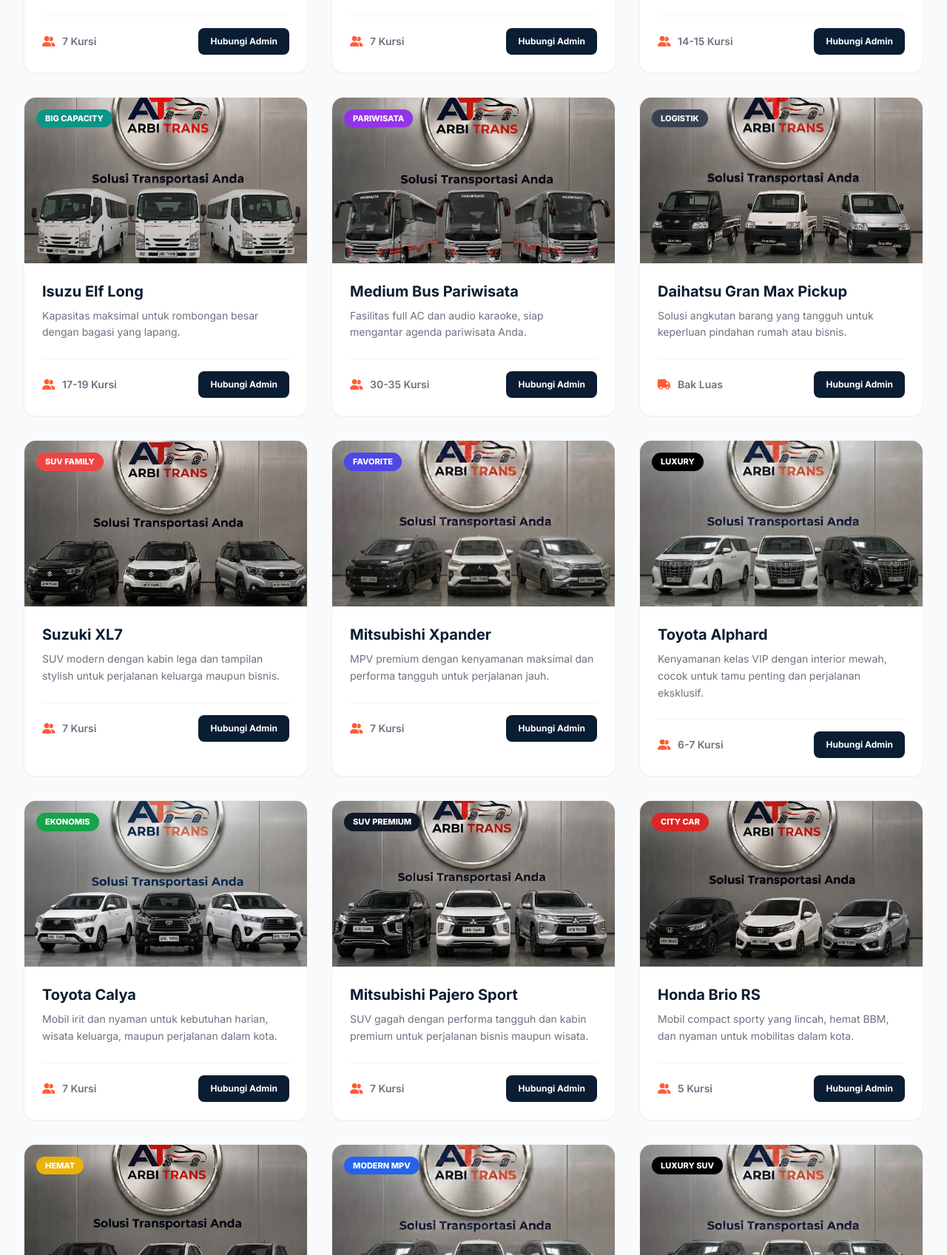
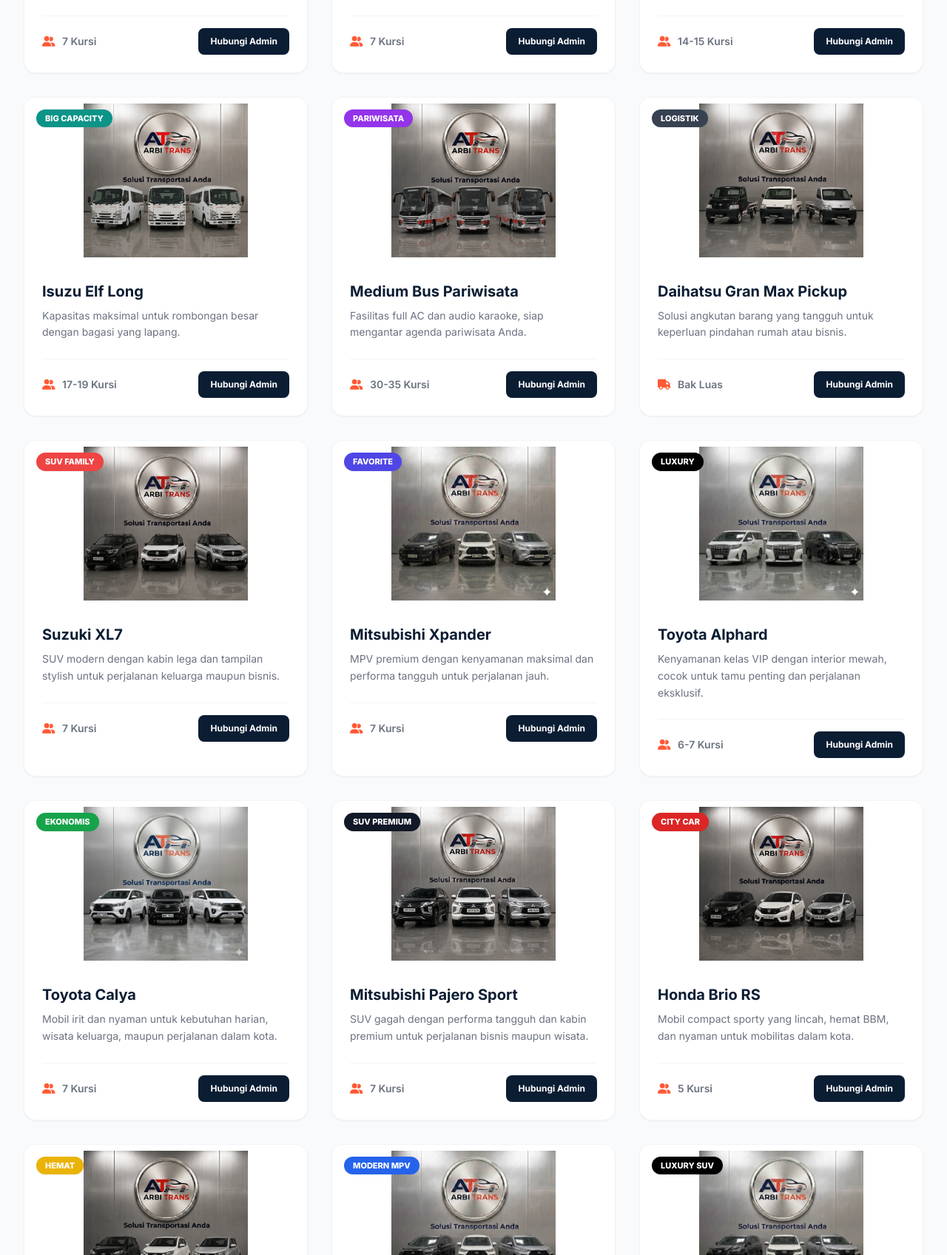
Before and after one commit to musadekakhmad/arbitrans, a plain HTML site: page index.html in a window 1280 px wide. Shown: the part 1103-2800 px from the top of the page at 74% size. Drawn offline with nearby package versions, Linux system fonts and the light colour scheme.

```diff
--- a/index.html
+++ b/index.html
@@ -138,8 +138,8 @@
 </div>
 <div class="grid grid-cols-1 md:grid-cols-2 lg:grid-cols-3 gap-8">
 <div class="bg-white rounded-2xl shadow-sm hover:shadow-xl border border-gray-100 overflow-hidden group transition-all duration-300 transform hover:-translate-y-1">
-<div class="h-56 overflow-hidden bg-gray-100 relative">
-<img alt="Sewa Toyota Avanza Purwokerto" class="w-full h-full object-cover group-hover:scale-105 transition duration-500" loading="lazy" src="Avanza.webp"/>
+<div class="h-56 overflow-hidden bg-white relative p-2">
+<img alt="Sewa Toyota Avanza Purwokerto" class="w-full h-full object-contain cursor-pointer group-hover:scale-105 transition duration-500" loading="lazy" src="Avanza.webp" onclick="openModal(this.src)"/>
 <span class="absolute top-4 left-4 bg-coral text-white text-[11px] uppercase font-extrabold px-3 py-1 rounded-full shadow-sm">Terpopuler</span>
 </div>
 <div class="p-6">
@@ -152,8 +152,8 @@
 </div>
 </div>
 <div class="bg-white rounded-2xl shadow-sm hover:shadow-xl border border-gray-100 overflow-hidden group transition-all duration-300 transform hover:-translate-y-1">
-<div class="h-56 overflow-hidden bg-gray-100 relative">
-<img alt="Sewa Innova Reborn Purwokerto" class="w-full h-full object-cover group-hover:scale-105 transition duration-500" loading="lazy" src="Toyota Innova Reborn.webp"/>
+<div class="h-56 overflow-hidden bg-white relative p-2">
+<img alt="Sewa Innova Reborn Purwokerto" class="w-full h-full object-contain cursor-pointer group-hover:scale-105 transition duration-500" loading="lazy" src="Toyota Innova Reborn.webp" onclick="openModal(this.src)"/>
 <span class="absolute top-4 left-4 bg-amber-500 text-white text-[11px] uppercase font-extrabold px-3 py-1 rounded-full shadow-sm">Premium</span>
 </div>
 <div class="p-6">
@@ -166,8 +166,8 @@
 </div>
 </div>
 <div class="bg-white rounded-2xl shadow-sm hover:shadow-xl border border-gray-100 overflow-hidden group transition-all duration-300 transform hover:-translate-y-1">
-<div class="h-56 overflow-hidden bg-gray-100 relative">
-<img alt="Sewa Toyota Hiace Purwokerto" class="w-full h-full object-cover group-hover:scale-105 transition duration-500" loading="lazy" src="Toyota Hiace.webp"/>
+<div class="h-56 overflow-hidden bg-white relative p-2">
+<img alt="Sewa Toyota Hiace Purwokerto" class="w-full h-full object-contain cursor-pointer group-hover:scale-105 transition duration-500" loading="lazy" src="Toyota Hiace.webp" onclick="openModal(this.src)"/>
 <span class="absolute top-4 left-4 bg-blue-600 text-white text-[11px] uppercase font-extrabold px-3 py-1 rounded-full shadow-sm">Group Tour</span>
 </div>
 <div class="p-6">
@@ -180,8 +180,8 @@
 </div>
 </div>
 <div class="bg-white rounded-2xl shadow-sm hover:shadow-xl border border-gray-100 overflow-hidden group transition-all duration-300 transform hover:-translate-y-1">
-<div class="h-56 overflow-hidden bg-gray-100 relative">
-<img alt="Sewa Isuzu Elf Purwokerto" class="w-full h-full object-cover group-hover:scale-105 transition duration-500" loading="lazy" src="Isuzu Elf.webp"/>
+<div class="h-56 overflow-hidden bg-white relative p-2">
+<img alt="Sewa Isuzu Elf Purwokerto" class="w-full h-full object-contain cursor-pointer group-hover:scale-105 transition duration-500" loading="lazy" src="Isuzu Elf.webp" onclick="openModal(this.src)"/>
 <span class="absolute top-4 left-4 bg-teal-600 text-white text-[11px] uppercase font-extrabold px-3 py-1 rounded-full shadow-sm">Big Capacity</span>
 </div>
 <div class="p-6">
@@ -194,8 +194,8 @@
 </div>
 </div>
 <div class="bg-white rounded-2xl shadow-sm hover:shadow-xl border border-gray-100 overflow-hidden group transition-all duration-300 transform hover:-translate-y-1">
-<div class="h-56 overflow-hidden bg-gray-100 relative">
-<img alt="Sewa Medium Bus Purwokerto" class="w-full h-full object-cover group-hover:scale-105 transition duration-500" loading="lazy" src="Medium Bus.webp"/>
+<div class="h-56 overflow-hidden bg-white relative p-2">
+<img alt="Sewa Medium Bus Purwokerto" class="w-full h-full object-contain cursor-pointer group-hover:scale-105 transition duration-500" loading="lazy" src="Medium Bus.webp" onclick="openModal(this.src)"/>
 <span class="absolute top-4 left-4 bg-purple-600 text-white text-[11px] uppercase font-extrabold px-3 py-1 rounded-full shadow-sm">Pariwisata</span>
 </div>
 <div class="p-6">
@@ -208,8 +208,8 @@
 </div>
 </div>
 <div class="bg-white rounded-2xl shadow-sm hover:shadow-xl border border-gray-100 overflow-hidden group transition-all duration-300 transform hover:-translate-y-1">
-<div class="h-56 overflow-hidden bg-gray-100 relative">
-<img alt="Sewa Gran Max Pickup Purwokerto" class="w-full h-full object-cover group-hover:scale-105 transition duration-500" loading="lazy" src="Daihatsu Grandmax.webp"/>
+<div class="h-56 overflow-hidden bg-white relative p-2">
+<img alt="Sewa Gran Max Pickup Purwokerto" class="w-full h-full object-contain cursor-pointer group-hover:scale-105 transition duration-500" loading="lazy" src="Daihatsu Grandmax.webp" onclick="openModal(this.src)"/>
 <span class="absolute top-4 left-4 bg-gray-700 text-white text-[11px] uppercase font-extrabold px-3 py-1 rounded-full shadow-sm">Logistik</span>
 </div>
 <div class="p-6">
@@ -222,8 +222,8 @@
 </div>
 </div>
 <div class="bg-white rounded-2xl shadow-sm hover:shadow-xl border border-gray-100 overflow-hidden group transition-all duration-300 transform hover:-translate-y-1">
-<div class="h-56 overflow-hidden bg-gray-100 relative">
-<img alt="Sewa Suzuki XL7 Purwokerto" class="w-full h-full object-cover group-hover:scale-105 transition duration-500" loading="lazy" src="Suzuki XL7.webp"/>
+<div class="h-56 overflow-hidden bg-white relative p-2">
+<img alt="Sewa Suzuki XL7 Purwokerto" class="w-full h-full object-contain cursor-pointer group-hover:scale-105 transition duration-500" loading="lazy" src="Suzuki XL7.webp" onclick="openModal(this.src)"/>
 <span class="absolute top-4 left-4 bg-red-500 text-white text-[11px] uppercase font-extrabold px-3 py-1 rounded-full shadow-sm">SUV Family</span>
 </div>
 <div class="p-6">
@@ -236,8 +236,8 @@
 </div>
 </div>
 <div class="bg-white rounded-2xl shadow-sm hover:shadow-xl border border-gray-100 overflow-hidden group transition-all duration-300 transform hover:-translate-y-1">
-<div class="h-56 overflow-hidden bg-gray-100 relative">
-<img alt="Sewa Mitsubishi Xpander Purwokerto" class="w-full h-full object-cover group-hover:scale-105 transition duration-500" loading="lazy" src="Xpander.webp"/>
+<div class="h-56 overflow-hidden bg-white relative p-2">
+<img alt="Sewa Mitsubishi Xpander Purwokerto" class="w-full h-full object-contain cursor-pointer group-hover:scale-105 transition duration-500" loading="lazy" src="Xpander.webp" onclick="openModal(this.src)"/>
 <span class="absolute top-4 left-4 bg-indigo-600 text-white text-[11px] uppercase font-extrabold px-3 py-1 rounded-full shadow-sm">Favorite</span>
 </div>
 <div class="p-6">
@@ -250,8 +250,8 @@
 </div>
 </div>
 <div class="bg-white rounded-2xl shadow-sm hover:shadow-xl border border-gray-100 overflow-hidden group transition-all duration-300 transform hover:-translate-y-1">
-<div class="h-56 overflow-hidden bg-gray-100 relative">
-<img alt="Sewa Toyota Alphard Purwokerto" class="w-full h-full object-cover group-hover:scale-105 transition duration-500" loading="lazy" src="Alphard.webp"/>
+<div class="h-56 overflow-hidden bg-white relative p-2">
+<img alt="Sewa Toyota Alphard Purwokerto" class="w-full h-full object-contain cursor-pointer group-hover:scale-105 transition duration-500" loading="lazy" src="Alphard.webp" onclick="openModal(this.src)"/>
 <span class="absolute top-4 left-4 bg-black text-white text-[11px] uppercase font-extrabold px-3 py-1 rounded-full shadow-sm">Luxury</span>
 </div>
 <div class="p-6">
@@ -264,8 +264,8 @@
 </div>
 </div>
 <div class="bg-white rounded-2xl shadow-sm hover:shadow-xl border border-gray-100 overflow-hidden group transition-all duration-300 transform hover:-translate-y-1">
-<div class="h-56 overflow-hidden bg-gray-100 relative">
-<img alt="Sewa Toyota Calya Purwokerto" class="w-full h-full object-cover group-hover:scale-105 transition duration-500" loading="lazy" src="Toyota Calya.webp"/>
+<div class="h-56 overflow-hidden bg-white relative p-2">
+<img alt="Sewa Toyota Calya Purwokerto" class="w-full h-full object-contain cursor-pointer group-hover:scale-105 transition duration-500" loading="lazy" src="Toyota Calya.webp" onclick="openModal(this.src)"/>
 <span class="absolute top-4 left-4 bg-green-600 text-white text-[11px] uppercase font-extrabold px-3 py-1 rounded-full shadow-sm">Ekonomis</span>
 </div>
 <div class="p-6">
@@ -278,8 +278,8 @@
 </div>
 </div>
 <div class="bg-white rounded-2xl shadow-sm hover:shadow-xl border border-gray-100 overflow-hidden group transition-all duration-300 transform hover:-translate-y-1">
-<div class="h-56 overflow-hidden bg-gray-100 relative">
-<img alt="Mitsubishi Pajero Sport" class="w-full h-full object-cover group-hover:scale-105 transition duration-500" loading="lazy" src="Pajero Sport.webp"/>
+<div class="h-56 overflow-hidden bg-white relative p-2">
+<img alt="Mitsubishi Pajero Sport" class="w-full h-full object-contain cursor-pointer group-hover:scale-105 transition duration-500" loading="lazy" src="Pajero Sport.webp" onclick="openModal(this.src)"/>
 <span class="absolute top-4 left-4 bg-gray-900 text-white text-[11px] uppercase font-extrabold px-3 py-1 rounded-full shadow-sm">SUV Premium</span>
 </div>
 <div class="p-6">
@@ -292,8 +292,8 @@
 </div>
 </div>
 <div class="bg-white rounded-2xl shadow-sm hover:shadow-xl border border-gray-100 overflow-hidden group transition-all duration-300 transform hover:-translate-y-1">
-<div class="h-56 overflow-hidden bg-gray-100 relative">
-<img alt="Honda Brio RS" class="w-full h-full object-cover group-hover:scale-105 transition duration-500" loading="lazy" src="Brio RS.webp"/>
+<div class="h-56 overflow-hidden bg-white relative p-2">
+<img alt="Honda Brio RS" class="w-full h-full object-contain cursor-pointer group-hover:scale-105 transition duration-500" loading="lazy" src="Brio RS.webp" onclick="openModal(this.src)"/>
 <span class="absolute top-4 left-4 bg-red-600 text-white text-[11px] uppercase font-extrabold px-3 py-1 rounded-full shadow-sm">City Car</span>
 </div>
 <div class="p-6">
@@ -306,8 +306,8 @@
 </div>
 </div>
 <div class="bg-white rounded-2xl shadow-sm hover:shadow-xl border border-gray-100 overflow-hidden group transition-all duration-300 transform hover:-translate-y-1">
-<div class="h-56 overflow-hidden bg-gray-100 relative">
-<img alt="Toyota Agya Sport" class="w-full h-full object-cover group-hover:scale-105 transition duration-500" loading="lazy" src="Agya Sport.webp"/>
+<div class="h-56 overflow-hidden bg-white relative p-2">
+<img alt="Toyota Agya Sport" class="w-full h-full object-contain cursor-pointer group-hover:scale-105 transition duration-500" loading="lazy" src="Agya Sport.webp" onclick="openModal(this.src)"/>
 <span class="absolute top-4 left-4 bg-yellow-500 text-white text-[11px] uppercase font-extrabold px-3 py-1 rounded-full shadow-sm">Hemat</span>
 </div>
 <div class="p-6">
@@ -320,8 +320,8 @@
 </div>
 </div>
 <div class="bg-white rounded-2xl shadow-sm hover:shadow-xl border border-gray-100 overflow-hidden group transition-all duration-300 transform hover:-translate-y-1">
-<div class="h-56 overflow-hidden bg-gray-100 relative">
-<img alt="Toyota Veloz" class="w-full h-full object-cover group-hover:scale-105 transition duration-500" loading="lazy" src="Toyota Veloz.webp"/>
+<div class="h-56 overflow-hidden bg-white relative p-2">
+<img alt="Toyota Veloz" class="w-full h-full object-contain cursor-pointer group-hover:scale-105 transition duration-500" loading="lazy" src="Toyota Veloz.webp" onclick="openModal(this.src)"/>
 <span class="absolute top-4 left-4 bg-blue-600 text-white text-[11px] uppercase font-extrabold px-3 py-1 rounded-full shadow-sm">Modern MPV</span>
 </div>
 <div class="p-6">
@@ -334,8 +334,8 @@
 </div>
 </div>
 <div class="bg-white rounded-2xl shadow-sm hover:shadow-xl border border-gray-100 overflow-hidden group transition-all duration-300 transform hover:-translate-y-1">
-<div class="h-56 overflow-hidden bg-gray-100 relative">
-<img alt="Toyota Fortuner GR" class="w-full h-full object-cover group-hover:scale-105 transition duration-500" loading="lazy" src="Fortuner GR.webp"/>
+<div class="h-56 overflow-hidden bg-white relative p-2">
+<img alt="Toyota Fortuner GR" class="w-full h-full object-contain cursor-pointer group-hover:scale-105 transition duration-500" loading="lazy" src="Fortuner GR.webp" onclick="openModal(this.src)"/>
 <span class="absolute top-4 left-4 bg-black text-white text-[11px] uppercase font-extrabold px-3 py-1 rounded-full shadow-sm">Luxury SUV</span>
 </div>
 <div class="p-6">
@@ -358,7 +358,7 @@
 </div>
 <div class="bg-gray-50 rounded-3xl p-6 lg:p-12 border border-gray-100 flex flex-col lg:flex-row items-center gap-12 shadow-sm">
 <div class="w-full lg:w-1/2 overflow-hidden rounded-2xl shadow-md">
-<img alt="Sewa Motor Purwokerto Arbi Trans" class="w-full h-auto object-cover hover:scale-102 transition duration-500" loading="lazy" src="Sewa Motor.webp"/>
+<img alt="Sewa Motor Purwokerto Arbi Trans" class="w-full h-auto object-contain cursor-pointer hover:scale-102 transition duration-500" loading="lazy" src="Sewa Motor.webp" onclick="openModal(this.src)"/>
 </div>
 <div class="w-full lg:w-1/2 space-y-6">
 <h3 class="text-2xl lg:text-3xl font-black text-navy leading-tight">Sewa Motor Matic Termurah</h3>
@@ -508,5 +508,40 @@
 <span class="text-sm tracking-wide">Booking Sekarang Juga !</span>
 </a>
 </div>
+
+<!-- IMAGE MODAL -->
+<div id="imageModal" class="fixed inset-0 bg-black/80 hidden items-center justify-center z-[9999] p-4">
+    <span onclick="closeModal()" class="absolute top-5 right-6 text-white text-4xl cursor-pointer">&times;</span>
+
+    <img id="modalImage" class="max-w-full max-h-full object-contain rounded-xl shadow-2xl">
+</div>
+
+<script>
+function openModal(src) {
+    document.getElementById('modalImage').src = src;
+    document.getElementById('imageModal').classList.remove('hidden');
+    document.getElementById('imageModal').classList.add('flex');
+}
+
+function closeModal() {
+    document.getElementById('imageModal').classList.add('hidden');
+    document.getElementById('imageModal').classList.remove('flex');
+}
+
+window.addEventListener('click', function(e) {
+    const modal = document.getElementById('imageModal');
+
+    if (e.target === modal) {
+        closeModal();
+    }
+});
+
+window.addEventListener('keydown', function(e) {
+    if (e.key === 'Escape') {
+        closeModal();
+    }
+});
+</script>
+
 </body>
 </html>
```
